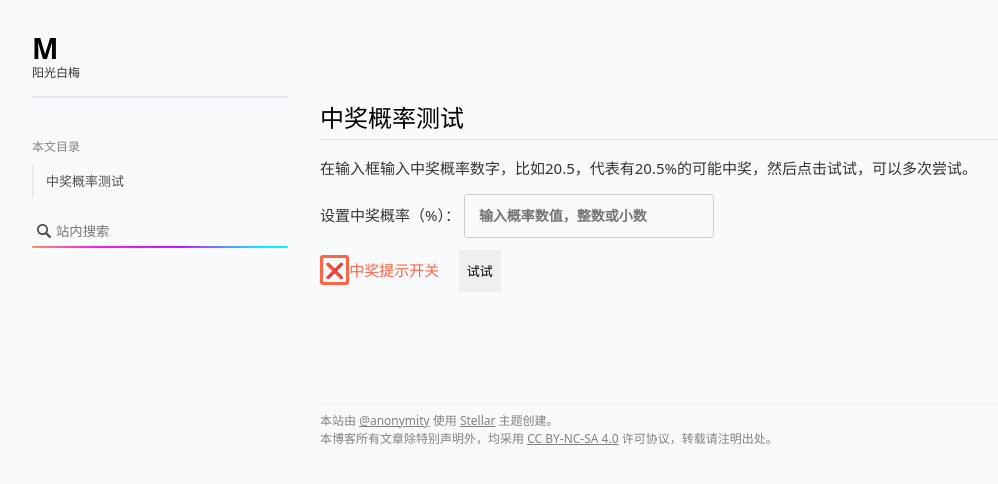
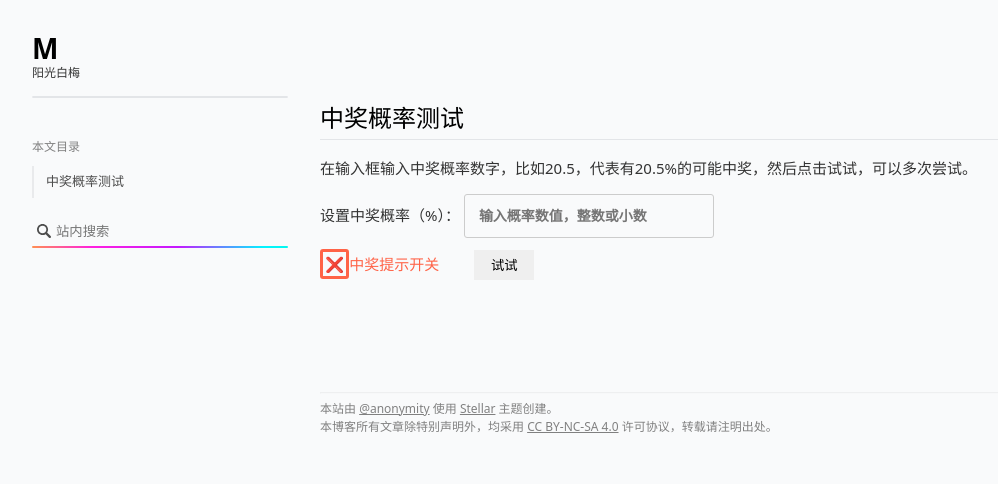
Before and after one commit to meijhm/meijhm.github.io, a plain HTML site: page html/probability.html in a window 1280 px wide. Shown: the whole page, without its empty margins (120-1118 px from the left). Drawn offline with nearby package versions, Linux system fonts and the light colour scheme; some packages are replaced by stand-ins of ours; a script that the page names is missing.

Commit message:
Site updated: 2023-06-15 08:36:11

```diff
--- a/html/probability.html
+++ b/html/probability.html
@@ -30,8 +30,8 @@
 <meta property="og:site_name" content="M">
 <meta property="og:description" content="概率测试              .label_css_m {             display: inline-block;             color: tomato;         }          .label_css_m:before {             content: &#39;❌&#39;;             border: solid;">
 <meta property="og:locale" content="zh_CN">
-<meta property="article:published_time" content="2023-06-15T00:30:42.744Z">
-<meta property="article:modified_time" content="2023-06-15T00:30:42.744Z">
+<meta property="article:published_time" content="2023-06-15T00:35:23.056Z">
+<meta property="article:modified_time" content="2023-06-15T00:35:23.056Z">
 <meta property="article:author" content="mjh">
 <meta property="article:tag" content="HTML">
 <meta name="twitter:card" content="summary">
@@ -151,9 +151,8 @@
         }
 
         #btn_m {
-            width: 42px;
-            height: 42px;
-            font-size: 13px;
+            width: 60px;
+            height: 30px;
         }
     </style>
 </head>
@@ -176,7 +175,7 @@
                                                    placeholder="输入概率数值，整数或小数" type="text"/>
             </p>
             <p>
-                <span><input id="on_off_m" type="checkbox"/><label class="label_css_m" for="on_off_m">中奖提示开关</label></span>&nbsp;&nbsp;&nbsp;&nbsp;
+                <span><input id="on_off_m" type="checkbox"/><label class="label_css_m" for="on_off_m">中奖提示开关</label></span>&nbsp;&nbsp;&nbsp;&nbsp;&nbsp;&nbsp;&nbsp;&nbsp;
                 <span><button id="btn_m" onclick="count()" type="button">试试</button></span>
             </p>
         </div>
```
Also changed, not shown: search.json (+1 -1 lines).
